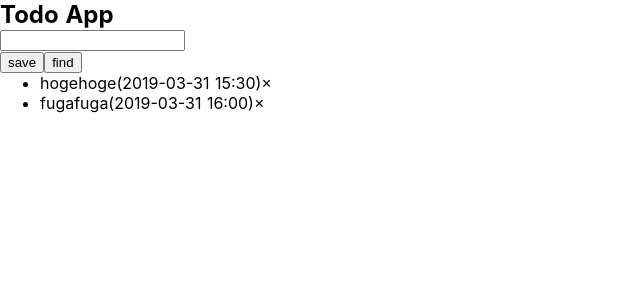
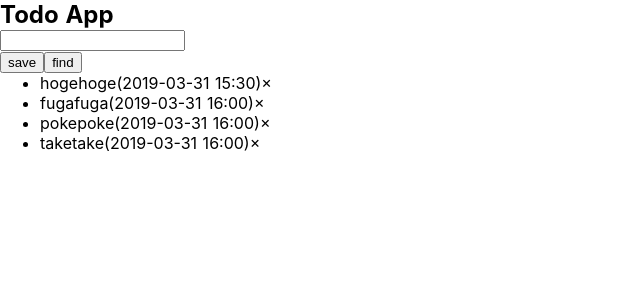
Before and after one commit to Takenari-Yamamoto/Nuxt.js-practice, a Nuxt app: page / in a window 1280 px wide. Shown: the top 300 px of the page, without its empty margins (0-640 px from the left). Built offline with nearby package versions, Linux system fonts and the light colour scheme.

Commit message:
検索機能実装

```diff
--- a/pages/index.vue
+++ b/pages/index.vue
@@ -1,13 +1,13 @@
 <template>
   <section class="container">
     <h1>Todo App</h1>
-    <p><input type="text" name="content" v-model="content" /></p>
+    <p><input type="text" name="content" v-model="content" @focus="set_flg"/></p>
     <div>
       <button @click="insert">save</button>
-      <button>find</button>
+      <button @click="find">find</button>
     </div>
     <ul>
-      <li v-for="(todo, index) in todos" :key="index">
+      <li v-for="(todo, index) in display_todos" :key="index">
         <span>{{ todo.content }}</span><span>({{ todo.created }})</span><span>×</span>
       </li>
     </ul>
@@ -20,17 +20,42 @@ import {mapState} from 'vuex';
 export default {
   data: function() {
     return {
-      content: ''
+      content: '',
+      find_flg: false
     }
   },
   computed: {
-    ...mapState(['todos'])
+    ...mapState(['todos']),
+    display_todos: function() {
+      if(this.find_flg) {
+        var arr = [];
+        var data = this.todos;
+
+        data.forEach(element => {
+          if(element.content.toLowerCase() == this.content.toLowerCase()) {
+            arr.push(element);
+          }
+        });
+        return arr;
+      } else {
+        return this.todos;
+      }
+    }
   },
   methods: {
     insert: function() {
       this.$store.commit('insert', {content: this.content});
       this.content = '';
-    }
+    },
+    find: function() {
+      this.find_flg = true;
+    },
+    set_flg: function() {
+      if(this.find_flg) {
+        this.find_flg = false;
+        this.content = '';
+      }
+    },
   }
 }
 </script>
--- a/store/index.js
+++ b/store/index.js
@@ -5,7 +5,9 @@ const createStore = () => {
         state: () => ({
             todos: [
                 {content: 'hogehoge', created: '2019-03-31 15:30'},
-                {content: 'fugafuga', created: '2019-03-31 16:00'}
+                {content: 'fugafuga', created: '2019-03-31 16:00'},
+                {content: 'pokepoke', created: '2019-03-31 16:00'},
+                {content: 'taketake', created: '2019-03-31 16:00'}
             ]
         }),
         mutations: {
```
